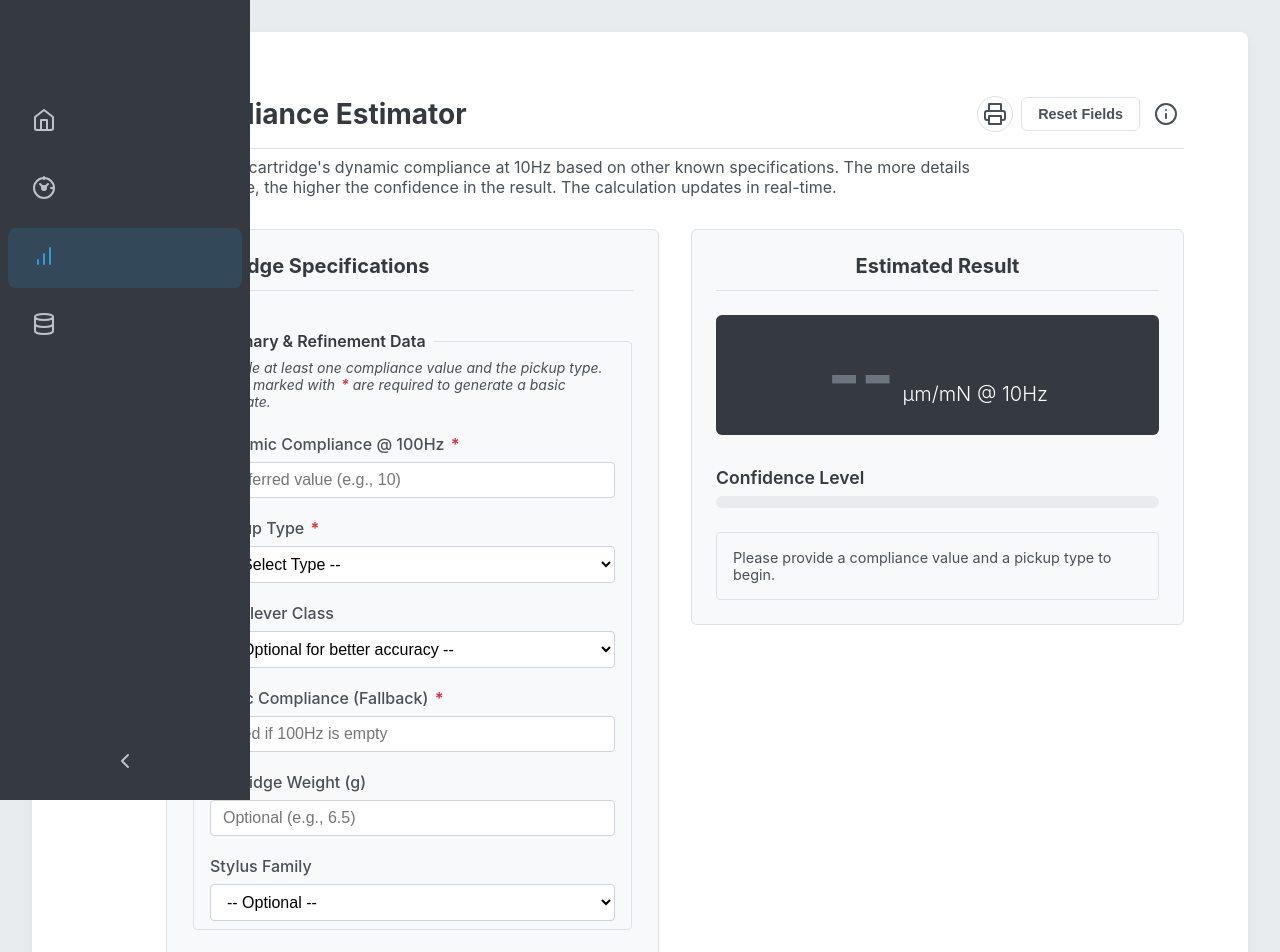
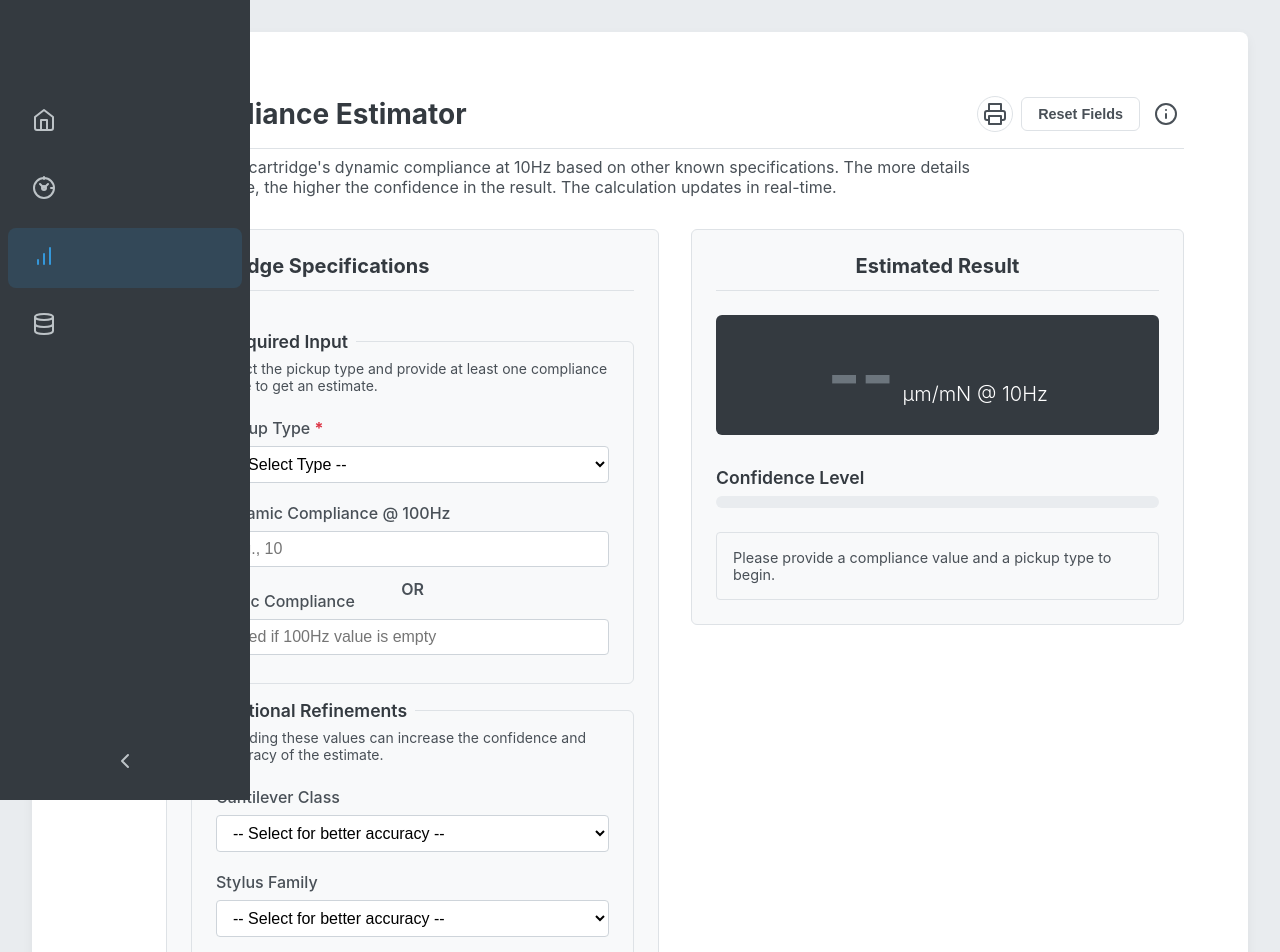
Before and after one commit to Engrove/Turntable, a Vue app: page /compliance-estimator in a window 1280 px wide. Shown: the top 952 px of the page. Built offline with nearby package versions, Linux system fonts and the light colour scheme.

Commit message:
Update EstimatorInputPanel.vue

```diff
--- a/src/components/EstimatorInputPanel.vue
+++ b/src/components/EstimatorInputPanel.vue
@@ -9,27 +9,13 @@ const store = useEstimatorStore();
   <div class="input-panel panel">
     <h2>Cartridge Specifications</h2>
 
+    <!-- NYTT (1h): Fieldset för obligatoriska fält -->
     <fieldset>
-      <legend>Primary & Refinement Data</legend>
+      <legend>Required Input</legend>
       <p class="fieldset-description">
-        Provide at least one compliance value and the pickup type. Fields marked with <span class="required">*</span> are required to generate a basic estimate.
+        Select the pickup type and provide at least one compliance value to get an estimate.
       </p>
 
-      <!-- 1. Primär indata (delvis obligatorisk) -->
-      <div class="input-group">
-        <label for="cu_dynamic_100hz">Dynamic Compliance @ 100Hz <span class="required">*</span></label>
-        <input
-          id="cu_dynamic_100hz"
-          type="number"
-          class="value-input"
-          placeholder="Preferred value (e.g., 10)"
-          min="1"
-          step="0.1"
-          v-model.number="store.userInput.cu_dynamic_100hz"
-        >
-      </div>
-
-      <!-- 2. Primär kategori (obligatorisk) -->
       <div class="input-group">
         <label for="type">Pickup Type <span class="required">*</span></label>
         <select id="type" v-model="store.userInput.type" class="value-select" required>
@@ -40,56 +26,75 @@ const store = useEstimatorStore();
         </select>
       </div>
 
-      <!-- 3. Sekundär kategori (för förfining) -->
+      <div class="input-group">
+        <label for="cu_dynamic_100hz">Dynamic Compliance @ 100Hz</label>
+        <input
+          id="cu_dynamic_100hz"
+          type="number"
+          class="value-input"
+          placeholder="e.g., 10"
+          min="1"
+          step="0.1"
+          v-model.number="store.userInput.cu_dynamic_100hz"
+        >
+      </div>
+
+      <p class="separator-text">OR</p>
+
+      <div class="input-group">
+        <label for="cu_static">Static Compliance</label>
+        <input
+          id="cu_static"
+          type="number"
+          class="value-input"
+          placeholder="Used if 100Hz value is empty"
+          min="1"
+          step="0.1"
+          v-model.number="store.userInput.cu_static"
+        >
+      </div>
+    </fieldset>
+
+    <!-- NYTT (1h): Fieldset för valfria fält -->
+    <fieldset>
+        <legend>Optional Refinements</legend>
+        <p class="fieldset-description">
+            Providing these values can increase the confidence and accuracy of the estimate.
+        </p>
+
         <div class="input-group">
             <label for="cantilever_class">Cantilever Class</label>
             <select id="cantilever_class" v-model="store.userInput.cantilever_class" class="value-select">
-          <option :value="null">-- Optional for better accuracy --</option>
+            <option :value="null">-- Select for better accuracy --</option>
             <option v-for="cat in store.availableCantileverClasses" :key="cat" :value="cat">
                 {{ cat }}
             </option>
             </select>
         </div>
 
-      <!-- 4. Sekundär indata (fallback, delvis obligatorisk) -->
         <div class="input-group">
-        <label for="cu_static">Static Compliance (Fallback) <span class="required">*</span></label>
-        <input
-          id="cu_static"
-          type="number"
-          class="value-input"
-          placeholder="Used if 100Hz is empty"
-          min="1"
-          step="0.1"
-          v-model.number="store.userInput.cu_static"
-        >
+            <label for="stylus_family">Stylus Family</label>
+            <select id="stylus_family" v-model="store.userInput.stylus_family" class="value-select">
+            <option :value="null">-- Select for better accuracy --</option>
+            <option v-for="cat in store.availableStylusFamilies" :key="cat" :value="cat">
+                {{ cat }}
+            </option>
+            </select>
         </div>
 
-      <!-- 5 & 6. Framtida data -->
         <div class="input-group">
             <label for="weight_g">Cartridge Weight (g)</label>
             <input
             id="weight_g"
             type="number"
             class="value-input"
-          placeholder="Optional (e.g., 6.5)"
+            placeholder="e.g., 6.5 (for reference)"
             min="1"
             max="35"
             step="0.1"
             v-model.number="store.userInput.weight_g"
             >
       </div>
-
-      <div class="input-group">
-        <label for="stylus_family">Stylus Family</label>
-        <select id="stylus_family" v-model="store.userInput.stylus_family" class="value-select">
-          <option :value="null">-- Optional --</option>
-          <option v-for="cat in store.availableStylusFamilies" :key="cat" :value="cat">
-            {{ cat }}
-          </option>
-        </select>
-      </div>
-
     </fieldset>
   </div>
 </template>
@@ -100,36 +105,43 @@ const store = useEstimatorStore();
   flex-direction: column;
   gap: 1rem;
 }
-
+fieldset {
+  border: 1px solid var(--border-color);
+  border-radius: 6px;
+  padding: 1rem 1.5rem 0.5rem;
+  margin: 0;
+}
+legend {
+  font-weight: 600;
+  color: var(--header-color);
+  padding: 0 0.5rem;
+  font-size: 1.1rem;
+}
 .fieldset-description {
   font-size: 0.875rem;
   color: var(--label-color);
   margin-top: -0.5rem;
   margin-bottom: 1.5rem;
-  font-style: italic;
 }
-
 .input-group {
     margin-bottom: 1.25rem;
 }
-
-.input-group:last-child {
-    margin-bottom: 0.25rem;
-}
-
 .input-group label {
     display: block;
     font-weight: 500;
     color: var(--label-color);
     margin-bottom: 0.5rem;
 }
-
 .required {
-  color: #dc3545; /* Röd färg för att indikera obligatoriskt fält */
+  color: #dc3545;
   font-weight: bold;
-  margin-left: 2px;
 }
-
+.separator-text {
+    text-align: center;
+    font-weight: 600;
+    color: var(--label-color);
+    margin: -0.5rem 0;
+}
 .value-input, .value-select {
   width: 100%;
   padding: 0.5rem 0.75rem;
@@ -140,13 +152,11 @@ const store = useEstimatorStore();
   box-sizing: border-box;
   transition: border-color 0.15s ease-in-out, box-shadow 0.15s ease-in-out;
 }
-
 .value-input:focus, .value-select:focus {
   border-color: #80bdff;
   outline: 0;
   box-shadow: 0 0 0 0.2rem rgba(0, 123, 255, 0.25);
 }
-
 .value-select {
   cursor: pointer;
 }
```
Lines whose indentation alone changed are shown as unchanged.
